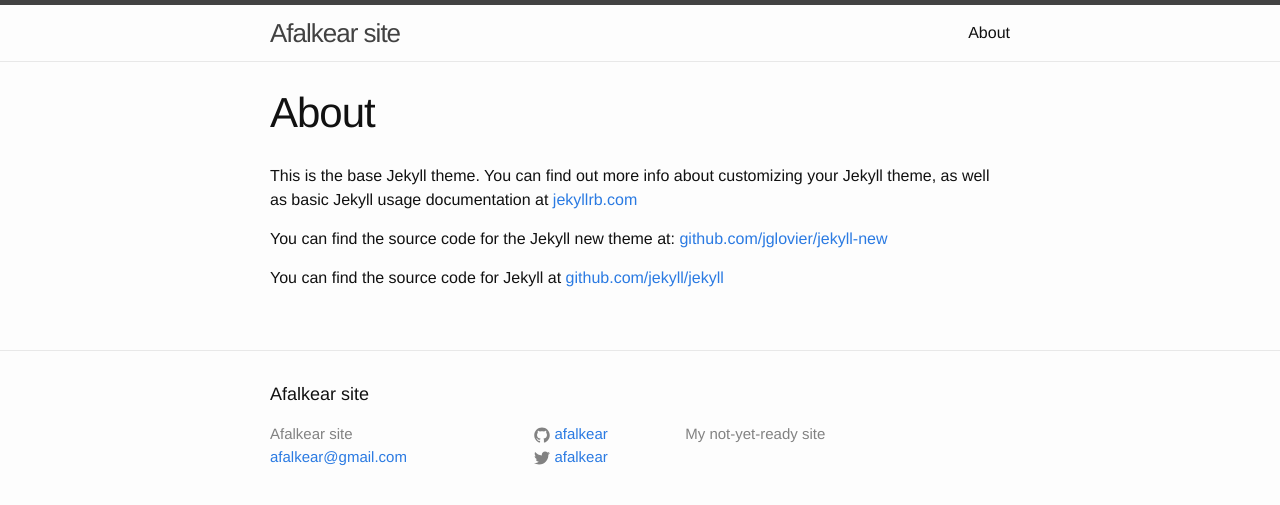
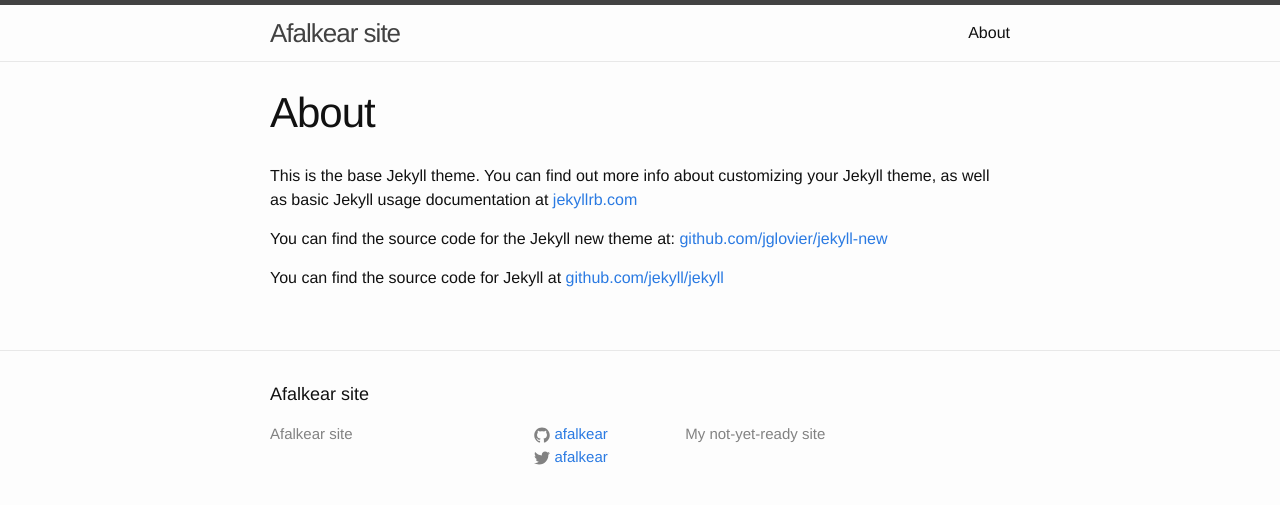
Before and after one commit to afalkear/afalkear.github.io, a Jekyll site: the page built from about.md, in a window 1280 px wide. Shown: the top 505 px of the page. Built offline with Jekyll 4.4.1, drawn with Linux system fonts in a browser that asks for light colours.

```diff
--- a/_config.yml
+++ b/_config.yml
@@ -1,6 +1,6 @@
 # Site settings
 title: Afalkear site
-email: afalkear@gmail.com
+email: ""
 description: > # this means to ignore newlines until "baseurl:"
   My not-yet-ready site
 baseurl: "" # the subpath of your site, e.g. /blog/
```
